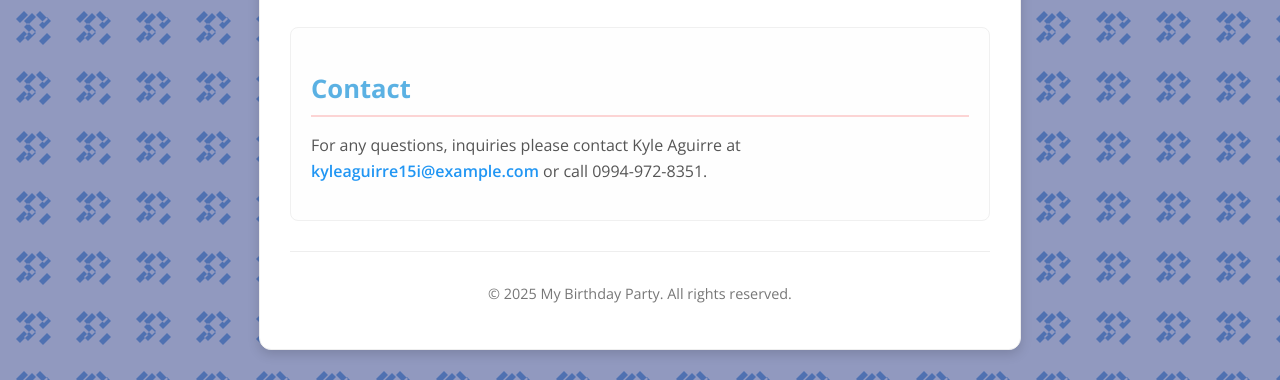
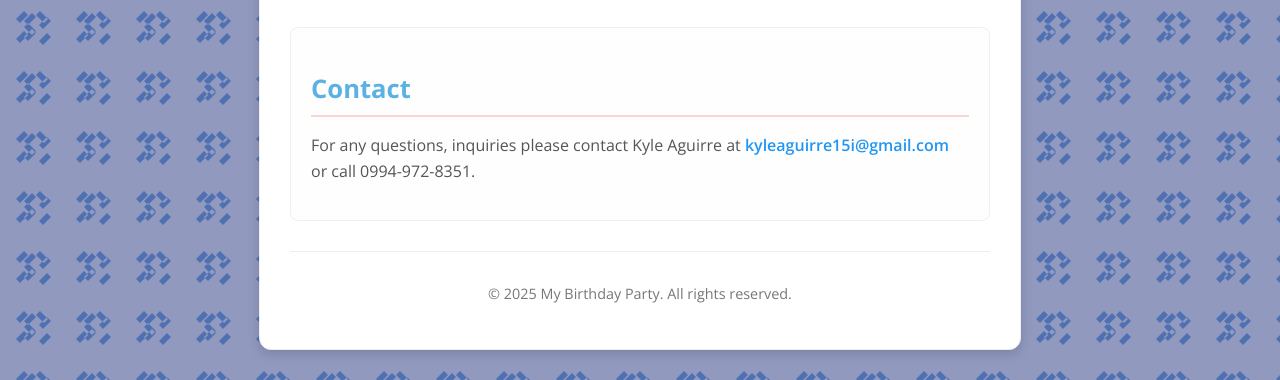
Before and after one commit to kyle-aguirre1/Birthday-Invitation, a plain HTML site: page index.html in a window 1280 px wide. Shown: the part 2107-2487 px from the top of the page. Drawn offline with nearby package versions, Linux system fonts and the light colour scheme.

Commit message:
Update index.html

```diff
--- a/index.html
+++ b/index.html
@@ -186,7 +186,7 @@
 
         <section class="contact">
             <h2>Contact</h2>
-            <p>For any questions, inquiries please contact Kyle Aguirre at <a href="mailto:kyleaguirre15i@example.com">kyleaguirre15i@example.com</a> or call 0994-972-8351.</p>
+            <p>For any questions, inquiries please contact Kyle Aguirre at <a href="mailto:kyleaguirre15i@gmail.com">kyleaguirre15i@gmail.com</a> or call 0994-972-8351.</p>
         </section>
 
         <footer>
```
